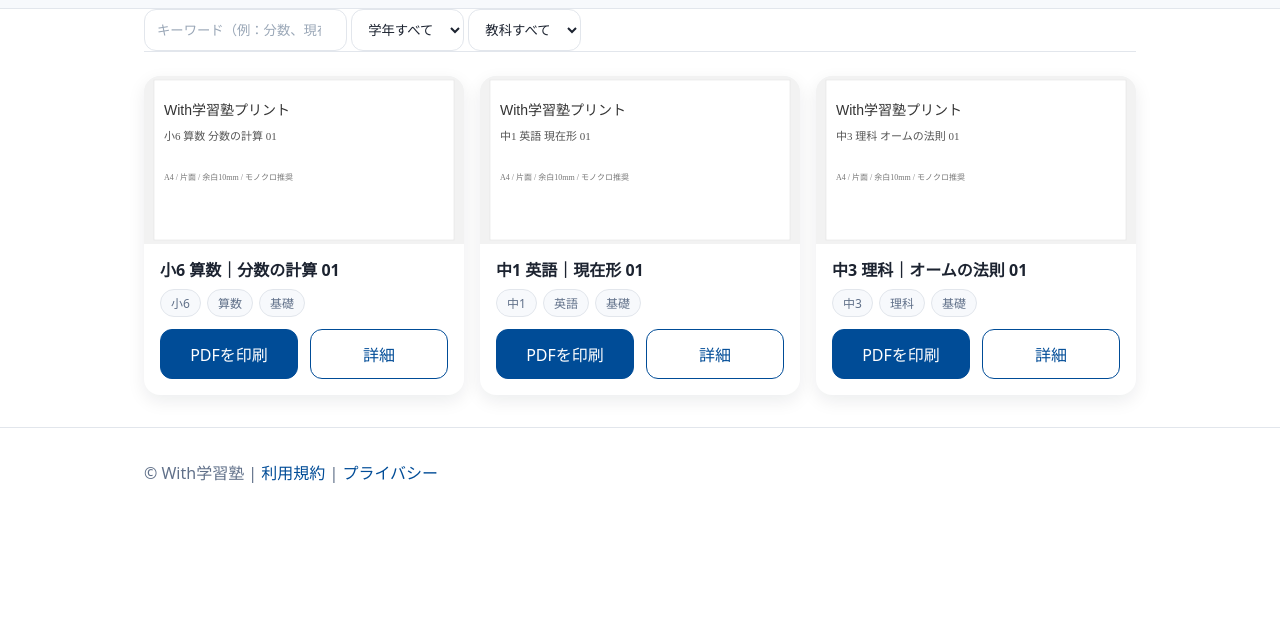
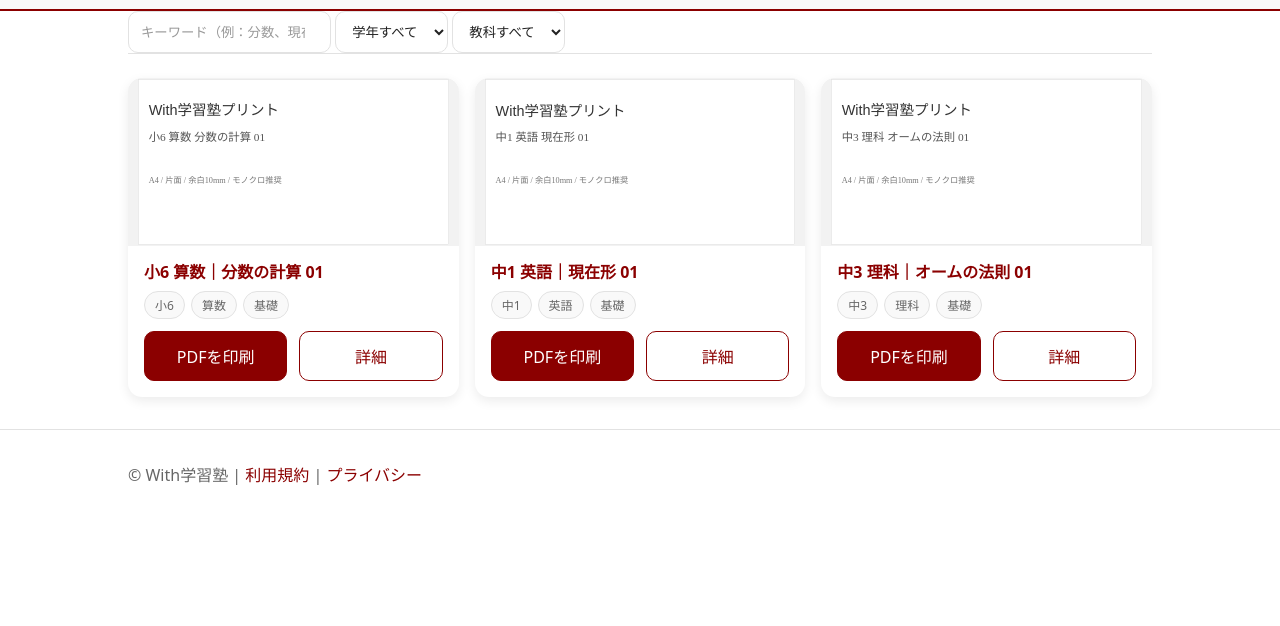
Before and after one commit to with-harmonics/with-worksheets-site, a plain HTML site: page index.html in a window 1280 px wide. Shown: the part 174-800 px from the top of the page. Drawn offline with Linux system fonts and the light colour scheme.

Commit message:
Update styles.css

```diff
--- a/styles.css
+++ b/styles.css
@@ -1,32 +1,32 @@
-/* ====== With学習塾 カラートークン ====== */
-/* ブランディングに合わせた深いブルー基調（公式HP参照） */
+/* ====== With学習塾 白×えんじ カラートークン ====== */
 :root{
   --bg: #ffffff;
-  --bg-soft: #f7f9fc;
-  --line: #e2e6ec;
-  --text: #1c2330;
-  --muted: #607089;
-  --brand: #004C97;     /* メインブルー */
-  --accent: #4CAF50;    /* 補助（CTA/ラベル等に控えめに） */
-  --brand-weak: #e6f0fa;
-  --radius: 16px;
-  --shadow: 0 6px 18px rgba(10, 20, 40, .08);
+  --bg-soft: #f9f9f9;
+  --line: #e2e2e2;
+  --text: #222222;
+  --muted: #666666;
+  --brand: #8B0000;     /* えんじ */
+  --brand-weak: #f5eaea;
+  --radius: 14px;
+  --shadow: 0 4px 12px rgba(0,0,0,0.08);
   --space-1: 4px; --space-2: 8px; --space-3: 12px; --space-4: 16px;
   --space-5: 24px; --space-6: 32px; --space-7: 48px;
 }
 
-/* ダークモードも破綻しない程度に */
 @media (prefers-color-scheme: dark){
   :root{
-    --bg: #0b1220; --bg-soft: #101828; --line: #273044;
-    --text: #e9eef7; --muted: #a8b3c7;
-    --brand: #5da6ff; --accent: #6ddf88; --brand-weak: #182645;
-    --shadow: 0 10px 24px rgba(0,0,0,.35);
+    --bg: #1a1a1a;
+    --bg-soft: #222;
+    --line: #333;
+    --text: #f0f0f0;
+    --muted: #aaa;
+    --brand: #d46a6a;
+    --brand-weak: #402020;
+    --shadow: 0 6px 18px rgba(0,0,0,0.5);
   }
 }
 
 /* ====== Base ====== */
-*{box-sizing:border-box}
 html{font-family:"Noto Sans JP",system-ui,sans-serif;color:var(--text);background:var(--bg)}
 body{margin:0}
 .wrap{max-width:1024px;margin:0 auto;padding:0 var(--space-4)}
@@ -34,11 +34,11 @@ h1,h2,h3{line-height:1.3;margin:0 0 var(--space-3)}
 p{line-height:1.7;color:var(--muted);margin:0 0 var(--space-3)}
 
 /* ====== Header ====== */
-.site-header{background:var(--bg-soft);border-bottom:1px solid var(--line)}
+.site-header{background:var(--bg-soft);border-bottom:2px solid var(--brand)}
 .site-header .bar{display:flex;align-items:center;gap:var(--space-4);padding:var(--space-5) 0}
 .brand{display:flex;align-items:center;gap:var(--space-3)}
 .brand-logo{width:28px;height:28px;border-radius:8px;background:var(--brand)}
-.brand-name{font-weight:700;color:var(--text)}
+.brand-name{font-weight:700;color:var(--brand)}
 .tagline{color:var(--muted);font-size:14px}
 
 /* ====== Controls ====== */
@@ -46,9 +46,9 @@ p{line-height:1.7;color:var(--muted);margin:0 0 var(--space-3)}
 .controls .row{display:flex;gap:var(--space-3);align-items:center;padding:var(--space-4) 0}
 input[type=search], select{
   flex:1;min-height:42px;padding:0 var(--space-3);
-  border:1px solid var(--line);border-radius:12px;background:var(--bg);color:var(--text);
+  border:1px solid var(--line);border-radius:10px;background:var(--bg);color:var(--text);
 }
-input::placeholder{color:#9aa7b7}
+input::placeholder{color:#999}
 
 /* ====== Cards ====== */
 .grid{display:grid;grid-template-columns:repeat(auto-fill,minmax(260px,1fr));gap:var(--space-4);padding:var(--space-5) 0 var(--space-6)}
@@ -59,7 +59,7 @@ input::placeholder{color:#9aa7b7}
 .card:hover{transform:translateY(-3px)}
 .card img{width:100%;height:168px;object-fit:cover;background:var(--bg-soft)}
 .card .meta{padding:var(--space-4) var(--space-4) var(--space-3)}
-.card .title{font-size:16px;font-weight:600;margin:0 0 var(--space-2)}
+.card .title{font-size:16px;font-weight:600;margin:0 0 var(--space-2);color:var(--brand)}
 .chips{display:flex;flex-wrap:wrap;gap:6px}
 .chip{
   font-size:12px;color:var(--muted);padding:4px 10px;border-radius:999px;
@@ -67,11 +67,11 @@ input::placeholder{color:#9aa7b7}
 }
 .actions{display:flex;gap:var(--space-3);padding:0 var(--space-4) var(--space-4)}
 .button{
-  flex:1;text-align:center;text-decoration:none;padding:12px 14px;border-radius:12px;
-  border:1px solid var(--brand);transition:background .2s,color .2s,border-color .2s;
+  flex:1;text-align:center;text-decoration:none;padding:12px 14px;border-radius:10px;
+  border:1px solid var(--brand);transition:background .2s,color .2s;
 }
 .button.primary{background:var(--brand);color:#fff}
-.button.primary:hover{background:#003a73}
+.button.primary:hover{background:#600000}
 .button.secondary{background:transparent;color:var(--brand)}
 .button.secondary:hover{background:var(--brand-weak)}
 .button:focus{outline:3px solid var(--brand-weak);outline-offset:2px}
@@ -81,10 +81,6 @@ input::placeholder{color:#9aa7b7}
 .site-footer a{color:var(--brand);text-decoration:none}
 .site-footer a:hover{text-decoration:underline}
 
-/* ====== Print ====== */
-@page{size:A4;margin:10mm}
-@media print{ header,footer,.controls{display:none} .card{break-inside:avoid} }
-
 /* ====== Small screens ====== */
 @media (max-width:560px){
   .controls .row{flex-direction:column;align-items:stretch}
```
